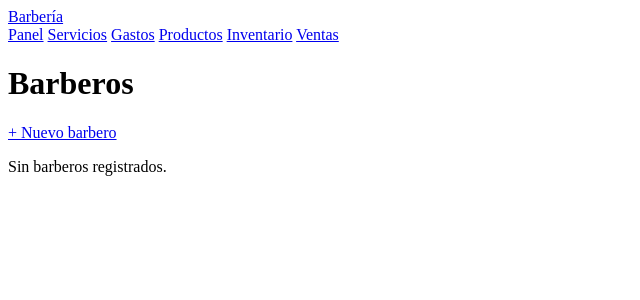
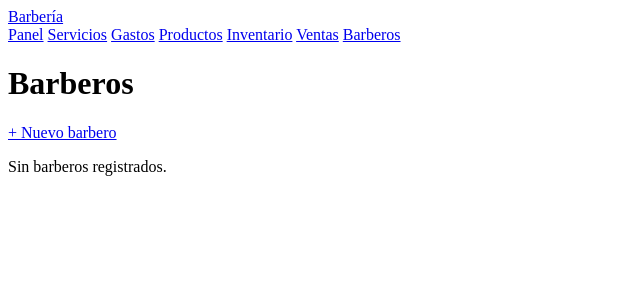
Before and after one commit to OballenEC/barberia-finanzas, a Flask app: page /barberos/ in a window 1280 px wide. Shown: the top 300 px of the page, without its empty margins (0-640 px from the left). Run offline with Flask 3, Linux system fonts and the light colour scheme; data that the repository does not hold is empty.

Commit message:
fix: añadir link a Barberos en navegación principal

```diff
--- a/app/templates/base.html
+++ b/app/templates/base.html
@@ -21,6 +21,7 @@
             <a href="{{ url_for('productos.listado') }}">Productos</a>
             <a href="{{ url_for('inventario.listado') }}">Inventario</a>
             <a href="{{ url_for('ventas.listado') }}">Ventas</a>
+            <a href="{{ url_for('barberos.listado') }}">Barberos</a>
         </nav>
     </header>
 
```
